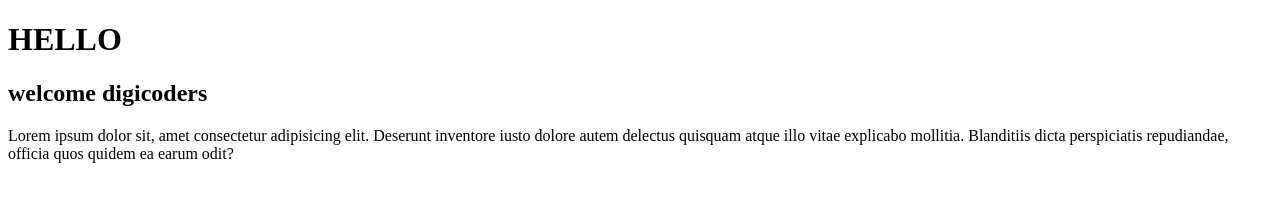
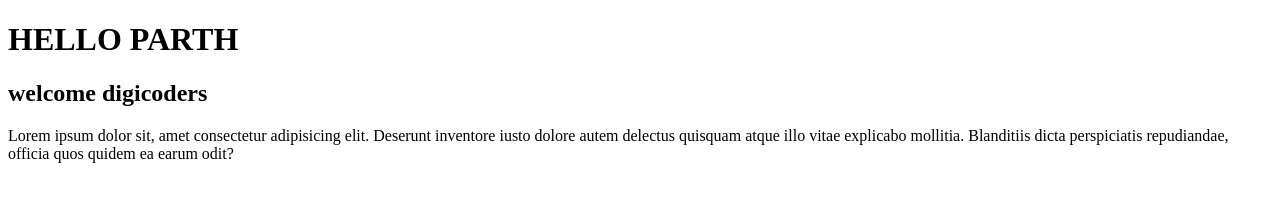
Before and after one commit to parthagarwal2301/project, a plain HTML site: page index.html in a window 1280 px wide. Drawn offline with Linux system fonts and the light colour scheme.

Commit message:
Update index.html

```diff
--- a/index.html
+++ b/index.html
@@ -6,7 +6,7 @@
     <title>PARTH</title>
 </head>
 <body>
-    <h1>HELLO</h1>
+    <h1>HELLO PARTH</h1>
     <h2> welcome digicoders </h2>
     <p>
         Lorem ipsum dolor sit, amet consectetur adipisicing elit.
```
